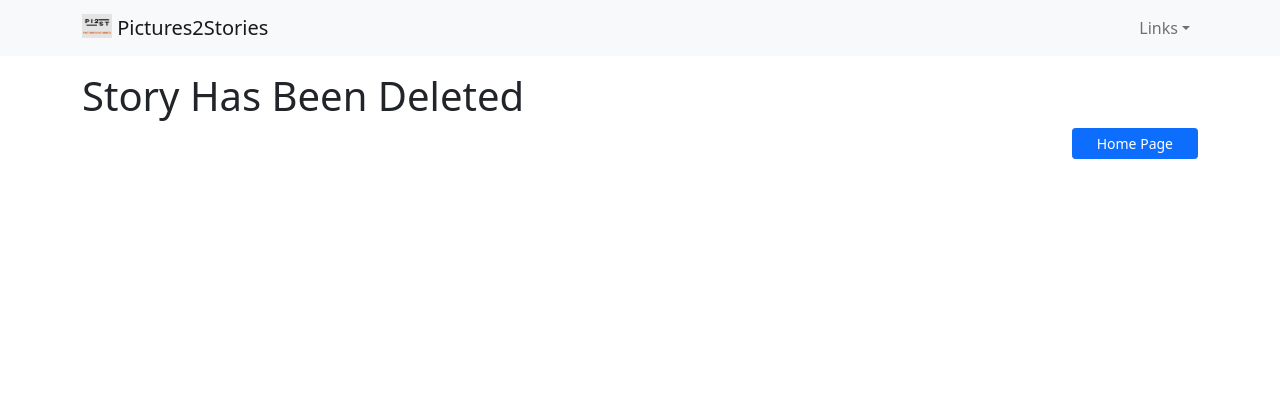
After one commit to UffaModey/pictures2stories, a Django app: page /story-delete-success in a window 1280 px wide. The commit adds this page. Shown: the top 420 px of the page. Run offline with Django 4.2, Linux system fonts and the light colour scheme; some libraries are stand-ins or nearby versions.

Commit message:
AI features updated

```diff
--- /dev/null
+++ b/azureai/templates/pictures_2_stories/delete_story_success.html
@@ -0,0 +1,20 @@
+{% extends "pictures_2_stories/base.html" %}
+{% block title %}Story Deleted{% endblock %}
+{% block head %}
+    {{ block.super }}
+    <style>
+      body {
+          min-height: 75rem;
+          padding-top: 4.5rem;
+      }
+
+  </style>
+{% endblock %}
+{% block content %}
+  <h1>Story Has Been Deleted</h1>
+
+
+  <div class="d-flex justify-content-end">
+      <a href="{% url 'stories_list' %}" class="btn btn-sm btn-primary px-4 gap-3">Home Page</a>
+  </div>
+{% endblock %}
--- a/azureai/templates/pictures_2_stories/details.html
+++ b/azureai/templates/pictures_2_stories/details.html
@@ -38,4 +38,9 @@
         </tbody>
     </table>
 
+    <div class="d-flex justify-content-between">
+        <a href="{% url 'stories_list' %}" class="btn btn-sm btn-primary px-4">All Stories</a>
+        <a href="{% url 'story_delete' story.id %}" class="btn btn-sm btn-danger px-4">Delete Story</a>
+    </div>
+
 {% endblock %}
--- a/azureai/urls.py
+++ b/azureai/urls.py
@@ -6,5 +6,7 @@ urlpatterns = [
     path('create', views.create_story, name='create_story'),
     path('add', views.add_story, name='add_story'),
     path('story/<uuid:id>', views.story_details, name='story_details'),
+    path('story/<uuid:pk>/delete', views.StoryDeleteView.as_view(), name='story_delete'),
+    path('story-delete-success', views.story_delete_success, name='story_delete_success'),
     # More patterns to come later
 ]
--- a/azureai/views.py
+++ b/azureai/views.py
@@ -1,27 +1,27 @@
-from django.shortcuts import render, get_object_or_404
-from django.http import HttpResponse
+from django.shortcuts import render, get_object_or_404, reverse
+from django.http import HttpResponseRedirect
+from django.urls import reverse_lazy
+from django.views.generic.edit import DeleteView
 from django.views.decorators.cache import cache_page
 from django.views.decorators.csrf import csrf_exempt
-from django.shortcuts import render, reverse
-from django.http import HttpResponseRedirect
-from azure.ai.vision.imageanalysis import ImageAnalysisClient
-from azure.core.credentials import AzureKeyCredential
-from openai import OpenAI
-import os
-from dotenv import load_dotenv
 
 from azureai.models import Image, Story
+from utils.azure_ai_services import generate_story_from_pictures
 
-# Initialize the Azure and OpenAI clients
-# load_dotenv()
-#
-# client = OpenAI(
-#     api_key=os.getenv("OPENAI_API_KEY")
-# )
-# cl = ImageAnalysisClient(
-#     endpoint=os.getenv("VISION_ENDPOINT"),
-#     credential=AzureKeyCredential(os.getenv("VISION_KEY"))
-# )
+
+class StoryDeleteView(DeleteView):
+    model = Story
+    template_name = 'pictures_2_stories/story_confirm_delete.html'
+    success_url = reverse_lazy('story_delete_success')
+
+    def get_context_data(self, **kwargs):
+        context = super().get_context_data(**kwargs)
+        context['story'] = self.object
+        return context
+
+def story_delete_success(request):
+    print('Request for story delete success received')
+    return render(request, 'pictures_2_stories/delete_story_success.html')
 
 def stories_list(request):
     print('Request for index page received')
@@ -35,11 +35,9 @@ def story_details(request, id):
     images = Image.objects.filter(story=story)
     return render(request, 'pictures_2_stories/details.html', {'story': story, 'images': images})
 
-
 def create_story(request):
     print('Request for add story page received')
     return render(request, 'pictures_2_stories/create_story.html')
-
 
 @csrf_exempt
 def add_story(request):
@@ -55,54 +53,12 @@ def add_story(request):
                 'error_message': e,
             })
 
-        # # Analyze images using Azure Vision API
-        # image_data_one = image_one.read()
-        # image_data_two = image_two.read()
-        # image_data_three = image_three.read()
-
-        # result_one = cl.analyze(
-        #     image_data=image_data_one,
-        #     visual_features=["CAPTION", "READ"],
-        #     gender_neutral_caption=True,
-        # )
-        # result_two = cl.analyze(
-        #     image_data=image_data_two,
-        #     visual_features=["CAPTION", "READ"],
-        #     gender_neutral_caption=True,
-        # )
-        # result_three = cl.analyze(
-        #     image_data=image_data_three,
-        #     visual_features=["CAPTION", "READ"],
-        #     gender_neutral_caption=True,
-        # )
-        #
-        # # Prepare the prompt using captions from all images
-        # prompt = f"Write a short story of 50 words that includes these elements: {result_one.caption.text}, {result_two.caption.text}, and {result_three.caption.text}."
-        #
-        # try:
-        #     # Generate the story using OpenAI API
-        #     completion = client.chat.completions.create(
-        #         model="gpt-3.5-turbo",
-        #         messages=[
-        #             {"role": "system", "content": "You are a children's book author skilled in adventure and fiction novels set in 1980."},
-        #             {"role": "user", "content": prompt}
-        #         ]
-        #     )
-        #     generated_story = completion.choices[0].message['content']
-        # except Exception as e:
-        #     return render(request, 'create_story.html/add_story.html', {
-        #         'error_message': f"Error generating story: {e}",
-        #     })
-
-        # Save the story and images to the database
-        # story = Story(generated_story=generated_story)
-        story = Story(generated_story="new story content",
-                      title="new story")
-        story.save()
-
-        Image.objects.create(image=image_one, caption="test caption", caption_confidence=9, story=story)
-        Image.objects.create(image=image_two, caption="test caption", caption_confidence=9, story=story)
-        Image.objects.create(image=image_three, caption="test caption", caption_confidence=9, story=story)
+        try:
+            story = generate_story_from_pictures(image_one, image_two, image_three)
+        except Exception as e:
+            return render(request, 'pictures_2_stories/create_story.html', {
+                'error_message': e,
+            })
 
         return HttpResponseRedirect(reverse('story_details', args=(story.id,)))
 
--- a/requirements.txt
+++ b/requirements.txt
@@ -20,7 +20,6 @@ click==8.1.7
 distro==1.9.0
 environ==1.0
 exceptiongroup==1.2.0
-Flask==3.0.2
 h11==0.14.0
 httpcore==1.0.4
 httpx==0.27.0
@@ -32,7 +31,6 @@ MarkupSafe==2.1.5
 openai==1.14.1
 pydantic==2.6.4
 pydantic_core==2.16.3
-PyJWT==2.8.0
 requests==2.31.0
 six==1.16.0
 sniffio==1.3.1
```
Also changed, not shown: azureai/templates/pictures_2_stories/story_confirm_delete.html (added, +13 -0 lines), utils/azure_ai_services.py (added, +86 -0 lines).
